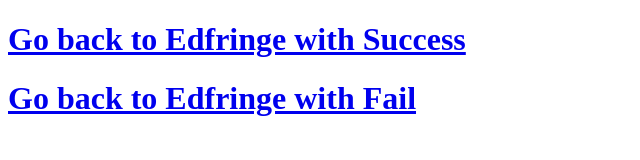
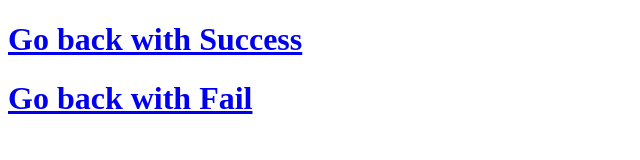
Before and after one commit to b099l3/b099l3.github.io, a plain HTML site: page index.html in a window 1280 px wide. Shown: the whole page, without its empty margins (0-640 px from the left). Drawn offline with Linux system fonts and the light colour scheme.

Commit message:
Update index.html

```diff
--- a/index.html
+++ b/index.html
@@ -2,8 +2,8 @@
 <html>
 <body>
 
-<h1><a href="edfringe://app?showId=12345&result=success">Go back to Edfringe with Success</a></h1>
-<h1><a href="edfringe://app?showId=12345&result=fail">Go back to Edfringe with Fail</a></h1>
+<h1><a href="edfringe://app?showId=12345&result=success">Go back with Success</a></h1>
+<h1><a href="edfringe://app?showId=12345&result=fail">Go back with Fail</a></h1>
 
 </body>
 </html>
```
